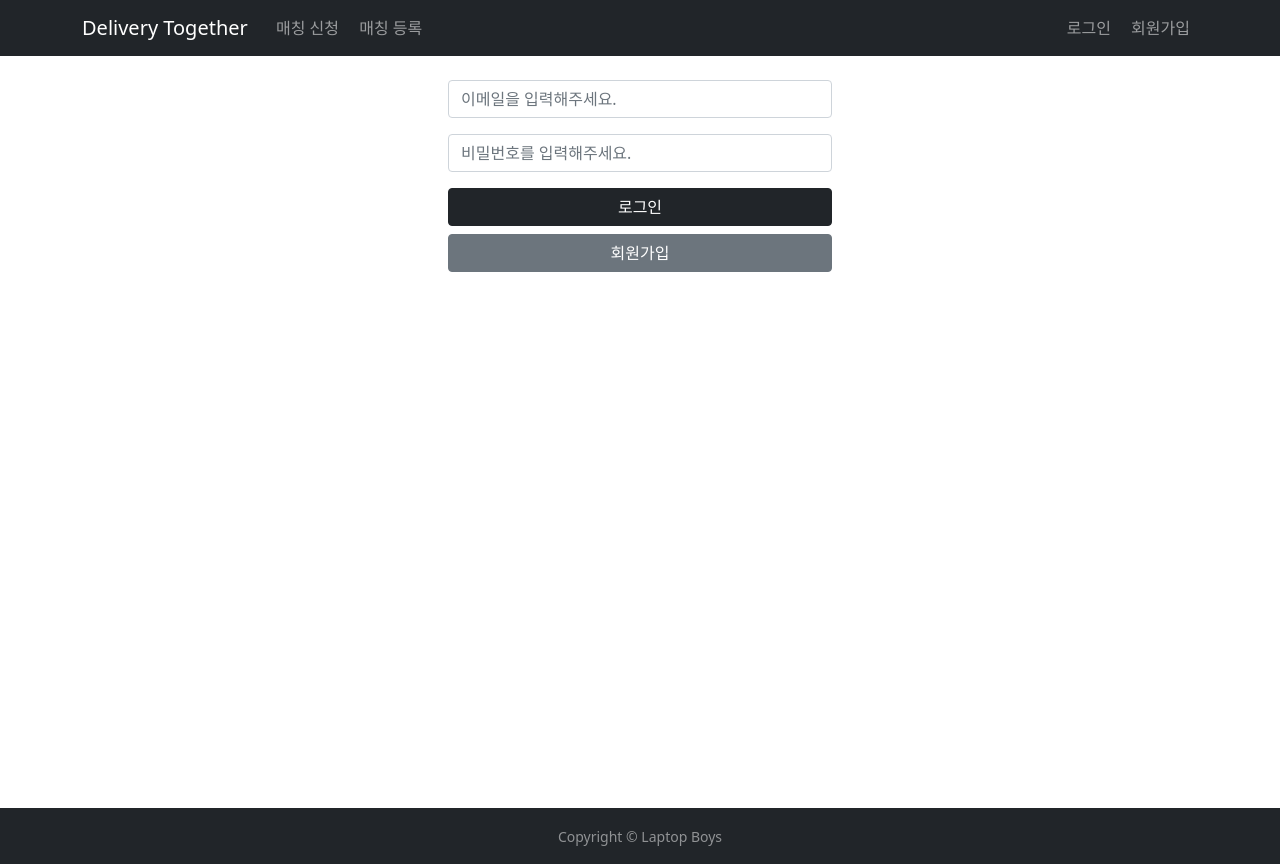
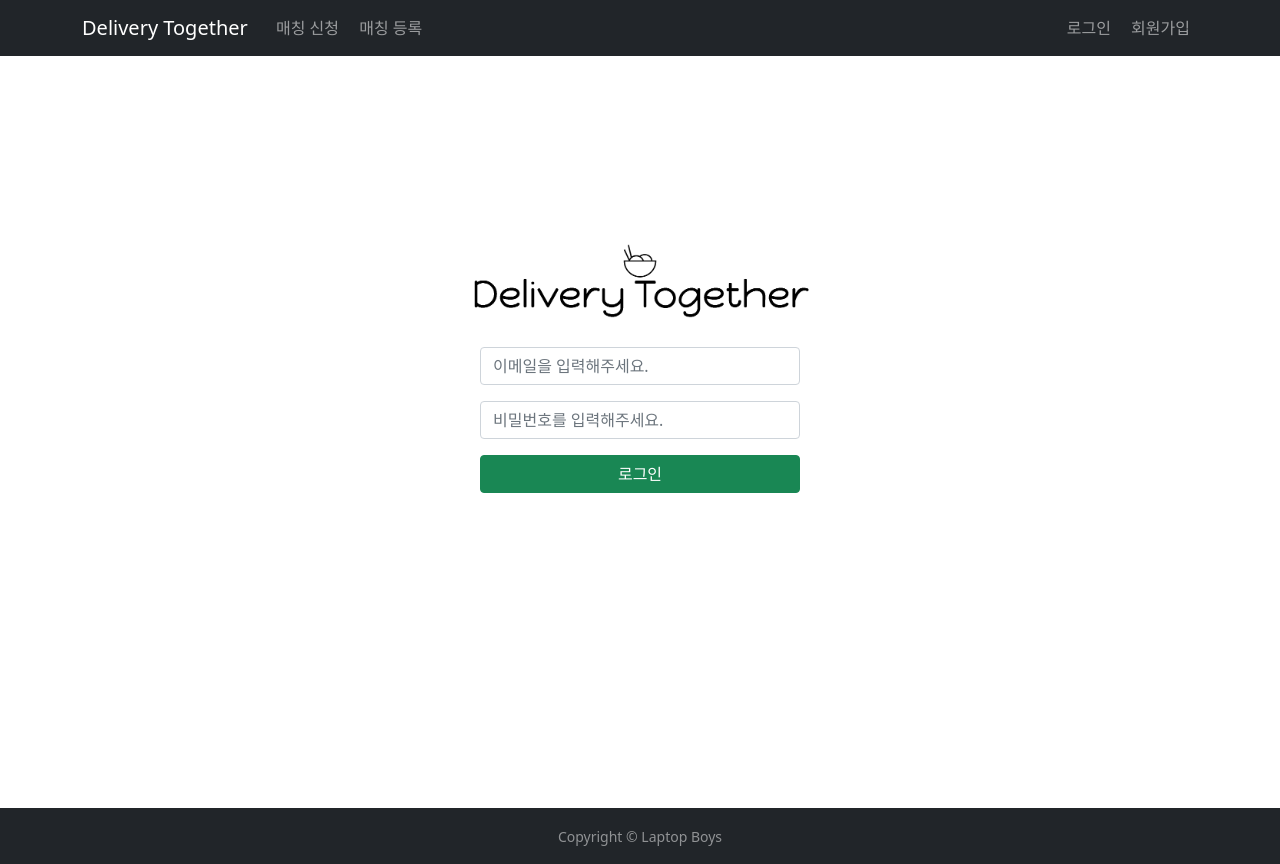
Before and after one commit to yu-capstone-design/delivery-together, a React (Create React App) app in the folder delivery-together-frontend/: page /login in a window 1280 px wide. Built offline with nearby package versions, Linux system fonts and the light colour scheme; no server answers.

Commit message:
Design: 로그인 페이지 UI 변경

```diff
--- a/delivery-together-frontend/src/pages/user/LoginForm.js
+++ b/delivery-together-frontend/src/pages/user/LoginForm.js
@@ -3,6 +3,7 @@ import { Form, Button, Spinner, Alert } from 'react-bootstrap';
 import { connect } from 'react-redux';
 import { loginRequest, loginSuccess, loginFailure } from '../../redux/actions';
 import { userLogin } from '../../api/userService';
+import Logo from '../../images/logo.png';
 
 const LoginForm = ({ error, isLoading, ...props }) => {
   const [user, setUser] = useState({
@@ -17,30 +18,55 @@ const LoginForm = ({ error, isLoading, ...props }) => {
     });
   };
 
+  /* 로그인 양식 검사 */
+  const checkForm = () => {
+    if (user.username === '' || user.password === '') return false;
+    else return true;
+  };
+
   /* 로그인 요청 메서드 */
-  const loginRequest = (e) => {
+  const submitLogin = (e) => {
     e.preventDefault();
+
+    let checked = checkForm();
+
+    if (checked) {
       props.loginRequest();
 
-    userLogin(user).then((res) => {
+      userLogin(user)
+        .then((res) => {
           if (res.status === 200) {
             props.loginSuccess(res.data);
             props.history.push('/profile');
           } else {
             props.loginFailure('로그인에 실패하였습니다.');
           }
+        })
+        .catch((err) => {
+          if (err && err.response) {
+            props.loginFailure('로그인에 실패하였습니다.');
+          } else {
+            props.loginFailure('로그인에 실패하였습니다.');
+          }
         });
-  };
-
-  /* 회원가입 페이지 이동 메서드 */
-  const join = () => {
-    props.history.push('/join');
+    } else {
+      props.loginFailure('양식을 모두 입력해주세요.');
+    }
   };
 
   return (
-    <div>
-      <Form style={{ marginLeft: '35%', marginRight: '35%' }} onSubmit={loginRequest}>
-        <br />
+    <div
+      style={{
+        height: '80%',
+        width: '100%',
+        display: 'flex',
+        flexDirection: 'column',
+        alignItems: 'center',
+        justifyContent: 'center',
+      }}
+    >
+      <img src={Logo} alt="로고" style={{ width: '30%' }} />
+      <Form style={{ width: '25%' }} onSubmit={submitLogin}>
         <Form.Group className="mb-3" controlId="formBasicEmail">
           <Form.Control
             type="email"
@@ -61,11 +87,8 @@ const LoginForm = ({ error, isLoading, ...props }) => {
           />
         </Form.Group>
         <div className="d-grid gap-2">
-          <Button variant="dark" type="submit">
+          <Button variant="success" type="submit">
             로그인 {isLoading && <Spinner as="span" animation="border" size="sm" role="status" aria-hidden="true" />}
-          </Button>
-          <Button variant="secondary" onClick={join}>
-            회원가입
           </Button>
           {error && <Alert variant="danger">{error}</Alert>}
         </div>
@@ -78,7 +101,7 @@ const LoginForm = ({ error, isLoading, ...props }) => {
 const mapStateToProps = ({ auth }) => {
   console.log('state : ', auth);
   return {
-    error: auth.error,
+    error: auth.loginError,
     isLoading: auth.isLoading,
   };
 };
```
Lines whose indentation alone changed are shown as unchanged.
